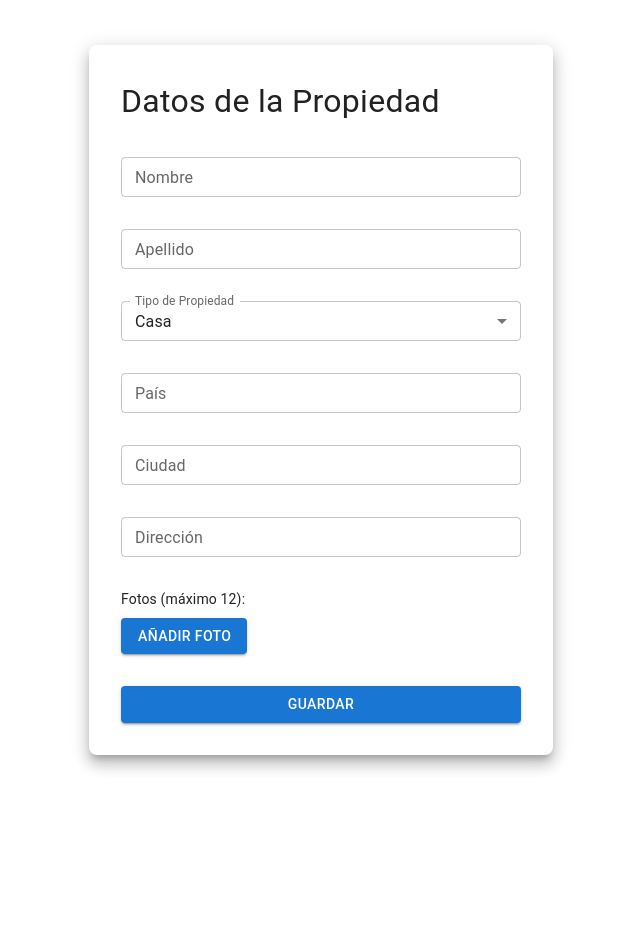
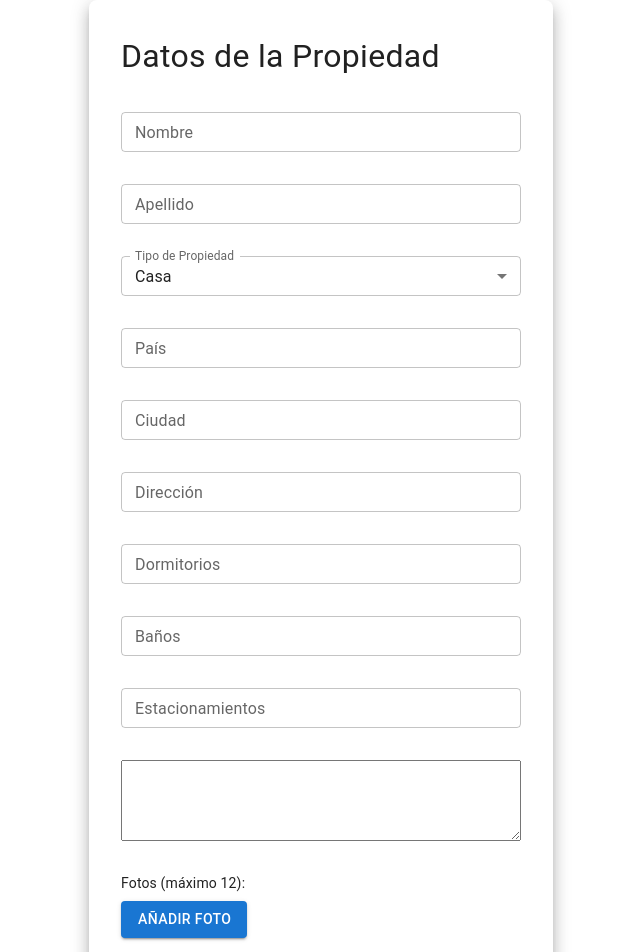
Before and after one commit to No-Country-simulation/S18-23-n-java-react, a React (Vite) app in the folder frontend/rentify/: page /register-property in a window 1280 px wide. Shown: the top 952 px of the page, without its empty margins (319-959 px from the left). Before the commit the page ends 800 px from the top, so only its background shows below. Built offline with nearby package versions, Linux system fonts and the light colour scheme.

Commit message:
front:addx: nuevos campos y textarea

```diff
--- a/frontend/rentify/src/components/PropertyForm/PropertyForm.tsx
+++ b/frontend/rentify/src/components/PropertyForm/PropertyForm.tsx
@@ -115,6 +115,38 @@ const PropertyForm: React.FC = () => {
             />
           </FormControl>
           <FormControl>
+            <FormInputText
+              name={"dormitorios"}
+              control={control}
+              label={"Dormitorios"}
+            />
+          </FormControl>
+          <FormControl>
+            <FormInputText
+              name={"baños"}
+              control={control}
+              label={"Baños"}
+            />
+          </FormControl>
+          <FormControl>
+            <FormInputText
+              name={"estacionamientos"}
+              control={control}
+              label={"Estacionamientos"}
+            />
+          </FormControl>
+          <FormControl>
+            <textarea
+              name={"descripcion"}
+              control={control}
+              label={"Descripción"}
+              maxLength={500}
+              rows={5}
+
+            />
+          </FormControl>
+
+          <FormControl>
             <Box>
               <Typography variant="body2" marginBottom={1}>
                 Fotos (máximo 12):
```
